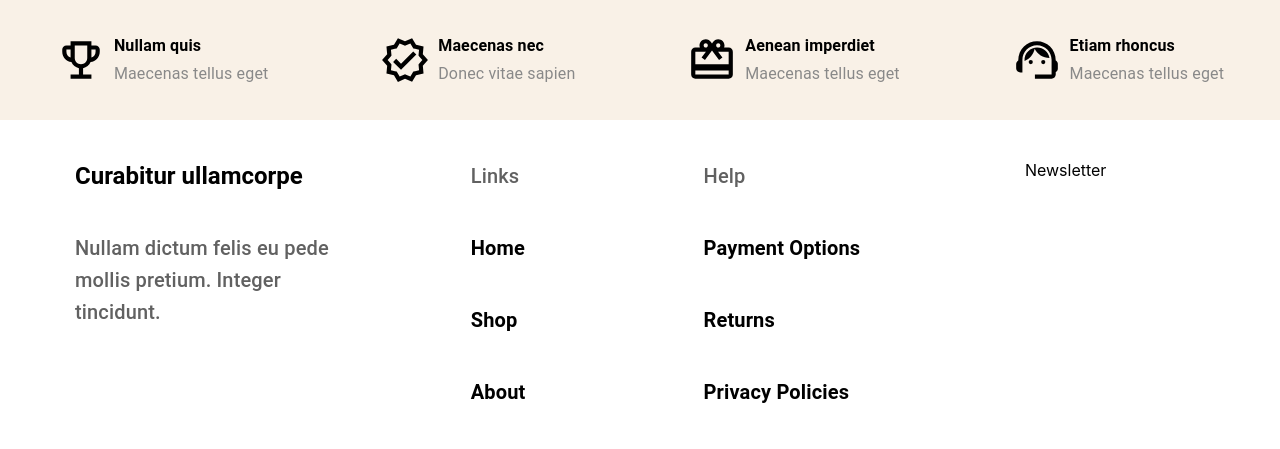
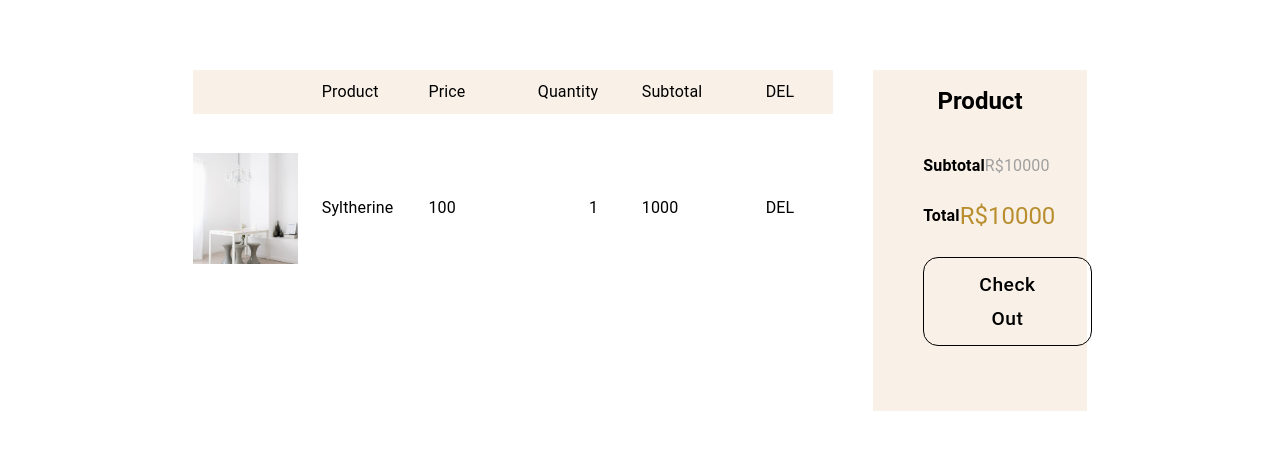
Before and after one commit to Gibsongf/furniture-eCommerce-react-app, a React (Vite) app: page / in a window 1280 px wide. Shown: the part 351-800 px from the top of the page. Built offline with nearby package versions, Linux system fonts and the light colour scheme.

Commit message:
cart page layout

```diff
--- a/src/App.tsx
+++ b/src/App.tsx
@@ -6,7 +6,7 @@ import { Footer } from "./components/Footer";
 import { Nav } from "./components/NavBar";
 // import { ProductDetails } from "./Pages/ProductDetails";
 function App() {
-    // a object cart ?
+    // a object context cart ?
     return (
         <>
             <Nav />
--- a/src/Pages/Home.tsx
+++ b/src/Pages/Home.tsx
@@ -33,6 +33,7 @@ const ShareSetup = () => {
 
 export default function Home() {
     // api call to get product or just fake data
+
     return (
         <>
             <Banner />
--- a/src/components/Cart/Cart.tsx
+++ b/src/components/Cart/Cart.tsx
@@ -1,11 +1,13 @@
 import { ServiceBenefits } from "../Shop/ServiceBenefits";
 import { ShopHeader } from "../Shop/ShopHeader";
+import { CartItems } from "./MainContent";
 
 export default function Cart() {
     return (
         <>
             {" "}
             <ShopHeader />
+            <CartItems />
             <ServiceBenefits />
         </>
     );
--- a/src/components/Cart/MainContent.tsx
+++ b/src/components/Cart/MainContent.tsx
@@ -1,25 +1,171 @@
-import { Button } from "@mui/base";
-import { Box, Grid, Typography } from "@mui/material";
+import {
+    Box,
+    Grid,
+    Typography,
+    Button,
+    ThemeProvider,
+    createTheme,
+} from "@mui/material";
+import { fakeProducts } from "../../utils";
 
+const theme = createTheme({
+    components: {
+        MuiButton: {
+            styleOverrides: {
+                root: {
+                    fontSize: "1.2rem",
+                    border: "solid black 1px",
+                    borderRadius: "15px",
+                    ":hover": {
+                        backgroundColor: "#fff3e34a",
+                        borderColor: "#B88E2F",
+                        color: "#B88E2F",
+                    },
+                    textTransform: "none",
+                    padding: "10px 55px 10px 55px",
+                    marginBottom: "15px",
+                    color: "black",
+                },
+            },
+        },
+    },
+});
 export const CartItems = () => {
+    const { name, src, description, price, newProduct } = fakeProducts[0];
+    const align: string[] = ["left", "left", "left", "right", "left", "center"];
+    const headerStyle = (col: number) => {
+        const index = col - 1;
+        const style: object = {
+            gridColumn: col,
+            gridRow: "1",
+            backgroundColor: "#F9F1E7",
+            alignContent: "center",
+            padding: "0.8vw 1.7vw",
+            textAlign: align[index],
+        };
+        return style;
+    };
+    const productStyle = (col: number) => {
+        const index = col - 1;
+
+        const style: object = {
+            gridColumn: col,
+            gridRow: "2",
+            alignContent: "center",
+            padding: "0.8vw 1.7vw",
+            textAlign: align[index],
+        };
+        return style;
+    };
     return (
-        <Grid container>
-            <Grid item xs={4}>
-                <Box>
-                    <Typography>Product</Typography>
-                    <Typography>Price</Typography>
-                    <Box>
-                        <Typography>Quantity</Typography>
-                        <Typography>Subtotal</Typography>
-                    </Box>
+        <Grid
+            container
+            justifyContent={"center"}
+            gap={5}
+            sx={{
+                marginTop: "70px",
+                marginBottom: "70px",
+            }}>
+            <Grid item xs={6}>
+                <Box
+                    sx={{
+                        display: "grid",
+                        rowGap: "3vw",
+                        gridTemplateColumns: "repeat(6, minmax(50px, 1fr))",
+                    }}>
+                    <Typography sx={headerStyle(1)}></Typography>
+                    <Typography textAlign="left" sx={headerStyle(2)}>
+                        Product
+                    </Typography>
+                    <Typography textAlign="left" sx={headerStyle(3)}>
+                        Price
+                    </Typography>
+                    <Typography textAlign="right" sx={headerStyle(4)}>
+                        Quantity
+                    </Typography>
+                    <Typography textAlign="left" sx={headerStyle(5)}>
+                        Subtotal
+                    </Typography>
+                    <Typography sx={headerStyle(6)}>DEL</Typography>
+
+                    <img
+                        style={{
+                            width: "100%",
+                            maxWidth: "105px",
+                            gridColumn: "1",
+                            gridRow: "2",
+                        }}
+                        src={src}
+                        alt="title"
+                        srcSet=""
+                    />
+
+                    <Typography textAlign="left" sx={productStyle(2)}>
+                        {name}
+                    </Typography>
+                    <Typography textAlign="left" sx={productStyle(3)}>
+                        {price}
+                    </Typography>
+                    <Typography textAlign="right" sx={productStyle(4)}>
+                        1
+                    </Typography>
+                    <Typography textAlign="left" sx={productStyle(5)}>
+                        1000
+                    </Typography>
+                    <Typography sx={productStyle(6)}>DEL</Typography>
                 </Box>
             </Grid>
-            <Grid item xs={4}>
-                <Box>
-                    <Typography>Product</Typography>
-                    <Typography>Subtotal: R$10000</Typography>
-                    <Typography>Total R$10000</Typography>
-                    <Button>Check Out</Button>
+            <Grid item xs={2}>
+                <Box
+                    sx={{
+                        backgroundColor: "#F9F1E7",
+                        padding: "15px 50px 50px 50px",
+                    }}>
+                    <Typography
+                        variant="h5"
+                        component="h1"
+                        fontWeight="bold"
+                        sx={{ marginBottom: "35px" }}>
+                        Product
+                    </Typography>
+                    <Box
+                        display="flex"
+                        justifyContent="space-between"
+                        marginBottom="20px">
+                        <Typography
+                            fontWeight="bold"
+                            variant="subtitle1"
+                            component="h2">
+                            Subtotal
+                        </Typography>
+                        <Typography
+                            color={"#9F9F9F"}
+                            variant="subtitle1"
+                            component="h2">
+                            R$10000
+                        </Typography>
+                    </Box>
+                    <Box
+                        display="flex"
+                        justifyContent="space-between"
+                        alignItems="center"
+                        marginBottom="25px">
+                        <Typography
+                            fontWeight="bold"
+                            variant="subtitle1"
+                            component="h2">
+                            Total
+                        </Typography>
+                        <Typography
+                            color={"#B88E2F"}
+                            variant="h5"
+                            component="h2">
+                            R$10000
+                        </Typography>
+                    </Box>
+                    <ThemeProvider theme={theme}>
+                        <Button>Check Out</Button>
+                    </ThemeProvider>
                 </Box>
             </Grid>
         </Grid>
```
Also changed, not shown: 1 other file (tests, documents, lock files or other folders).
